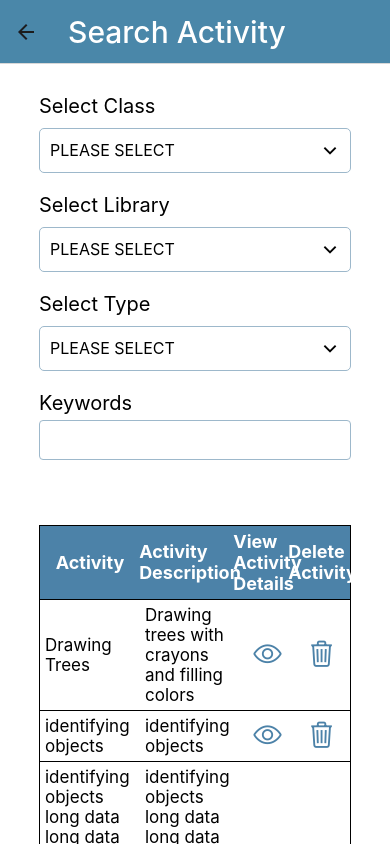
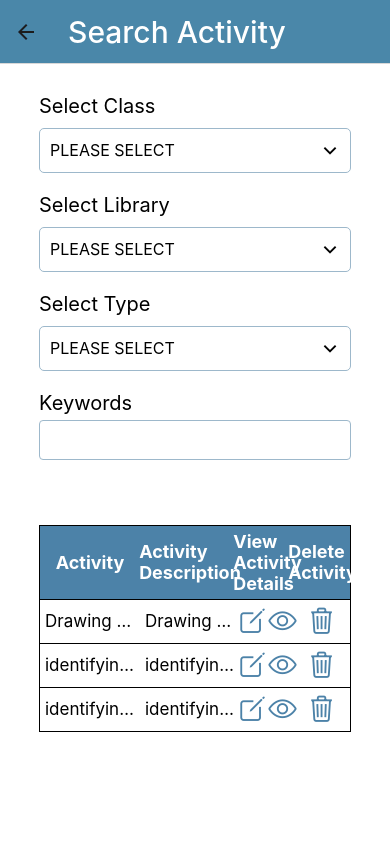
Before and after one commit to dhirooverma/AwesomeTSProject, a React Native app: screen /SearchActivity in a window 390 px wide. Built offline with nearby package versions, Linux system fonts and the light colour scheme.

Commit message:
UI fixed

```diff
--- a/src/components/ActivityTable/index.js
+++ b/src/components/ActivityTable/index.js
@@ -30,13 +30,24 @@ const ActivityTable = props => {
               borderTopWidth: 0.5,
             }}>
             <View style={styles.cellStyle1}>
-              <Text style={styles.bodyText}>{data.activity}</Text>
+              <Text numberOfLines={1} style={styles.bodyText}>
+                {data.activity}
+              </Text>
             </View>
             <View style={styles.cellStyle1}>
-              <Text style={styles.bodyText}>{data.activity_description}</Text>
+              <Text numberOfLines={1} style={styles.bodyText}>
+                {data.activity_description}
+              </Text>
             </View>
             <View style={styles.cellStyle2}>
-              <TouchableOpacity onPress={() => {}}>
+              <TouchableOpacity
+                style={{flexDirection: 'row'}}
+                onPress={() => {}}>
+                <Ionicons
+                  name="create-outline"
+                  size={30}
+                  color={color.PRIMARY_BLUE}
+                />
                 <Ionicons
                   name="eye-outline"
                   size={30}
```
